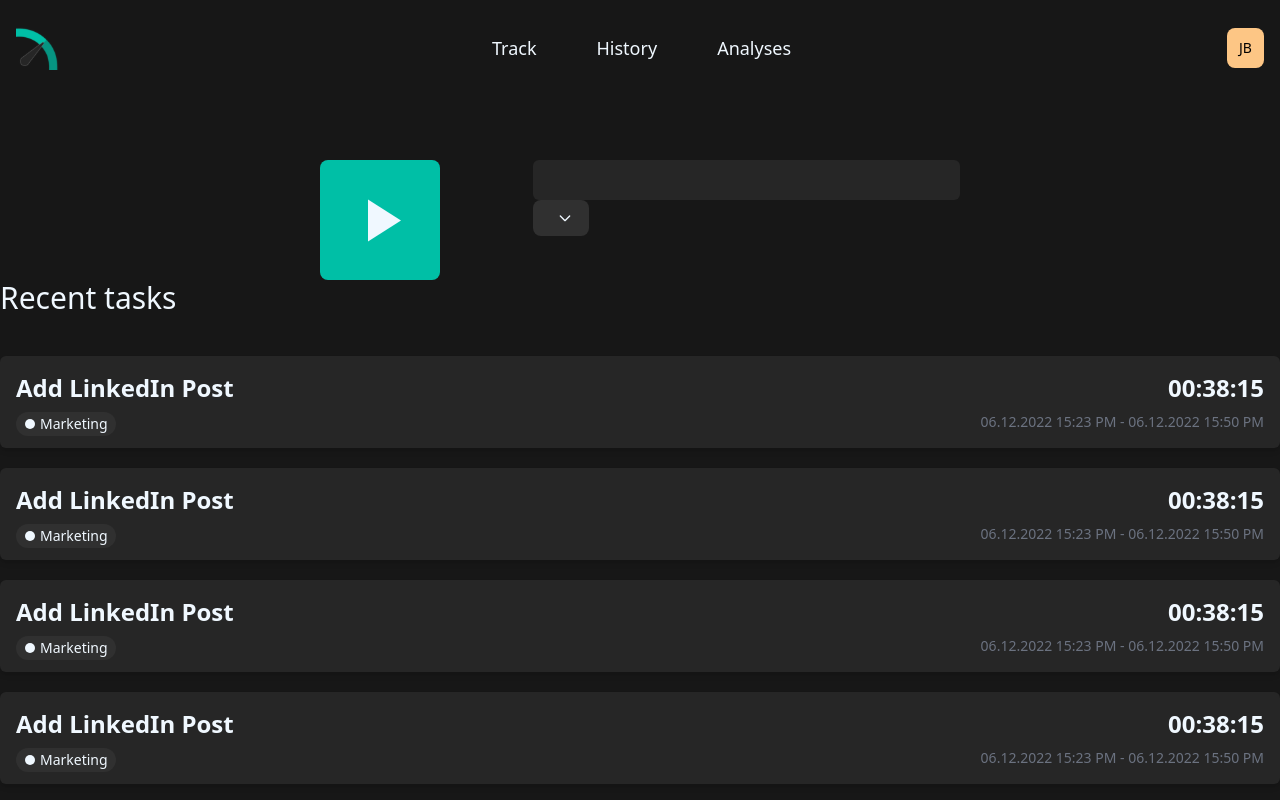
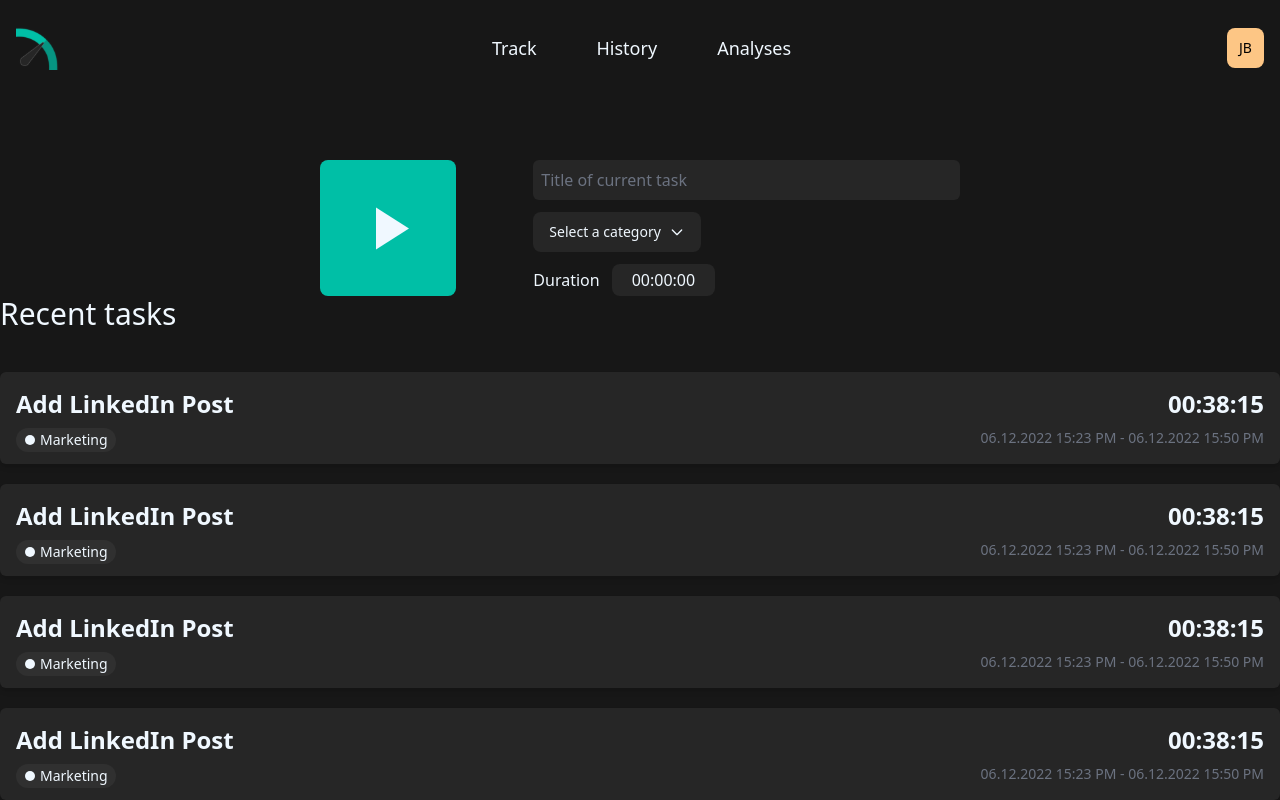
Before and after one commit to D3nn7/worktime-tracker, a Next.js app in the folder worktime-tracker-dev/: page /tracking in a window 1280 px wide. Shown: the top 800 px of the page. Built offline with nearby package versions, Linux system fonts and the light colour scheme.

Commit message:
add tracking

```diff
--- /dev/null
+++ b/worktime-tracker-dev/components/tracking/Counter.tsx
@@ -0,0 +1,41 @@
+import React, { useState, useEffect } from "react";
+
+const Counter: React.FC = () => {
+    const [seconds, setSeconds] = useState<number>(0);
+    const [minutes, setMinutes] = useState<number>(0);
+    const [hours, setHours] = useState<number>(0);
+
+    useEffect(() => {
+        const intervalId = setInterval(() => {
+            setSeconds((prevSeconds) => prevSeconds + 1);
+        }, 1000);
+
+        return () => clearInterval(intervalId);
+    }, []);
+
+    useEffect(() => {
+        if (seconds === 60) {
+            setSeconds(0);
+            setMinutes((prevMinutes) => prevMinutes + 1);
+        }
+    }, [seconds]);
+
+    useEffect(() => {
+        if (minutes === 60) {
+            setMinutes(0);
+            setHours((prevHours) => prevHours + 1);
+        }
+    }, [minutes]);
+
+    const paddedSeconds = seconds.toString().padStart(2, "0");
+    const paddedMinutes = minutes.toString().padStart(2, "0");
+    const paddedHours = hours.toString().padStart(2, "0");
+
+    return (
+        <div>
+            <div>{`${paddedHours}:${paddedMinutes}:${paddedSeconds}`}</div>
+        </div>
+    );
+};
+
+export default Counter;
--- a/worktime-tracker-dev/components/tracking/Dropdown.tsx
+++ b/worktime-tracker-dev/components/tracking/Dropdown.tsx
@@ -2,13 +2,7 @@ import { useEffect, useState } from "react";
 import { IDropdownProps as Props } from "../../lib/types/types";
 
 export default function Dropdown(props: Props) {
-    const [selection, setSelection] = useState<string>("");
-
-    useEffect(() => {
-        // get first item from props.items
-        // const firstItem = props.items[0];
-        // setSelection(firstItem);
-    }, []);
+    const [selection, setSelection] = useState<string>("Select a category");
 
     const toggleDropdown = () => {
         const dropdown = document.getElementById("idTimeBoxDropdown")!;
@@ -26,7 +20,7 @@ export default function Dropdown(props: Props) {
                 id="dropdownDefaultButton"
                 onClick={() => toggleDropdown()}
                 data-dropdown-toggle="dropdown"
-                className="bg-[#303030] hover:bg-[#404040] -4 focus:outline-none font-medium rounded-lg text-sm px-4 py-2.5 text-center inline-flex items-center"
+                className="bg-account-input hover:bg-[#303030] -4 focus:outline-none font-medium rounded-lg text-sm px-4 py-2.5 text-center inline-flex items-center"
                 type="button"
             >
                 {selection}
@@ -48,36 +42,27 @@ export default function Dropdown(props: Props) {
             </button>
             <div
                 id="idTimeBoxDropdown"
-                className="z-10 absolute hidden bg-[#303030] border-[#454545] border-2 divide-y divide-gray-100 rounded-lg shadow w-44 mt-2"
+                className="z-10 absolute hidden bg-account-input border-[#303030] border-2 divide-y divide-gray-100 rounded-lg shadow w-44 mt-2"
             >
                 <ul
                     className="py-2 text-sm text-gray-700 dark:text-gray-200"
                     aria-labelledby="dropdownDefaultButton"
                 >
-                    <li onClick={() => handleSelection("Daily")}>
+                    {props.items.map((item) => {
+                        return (
+                            <li
+                                key={item}
+                                onClick={() => handleSelection(item)}
+                            >
                                 <a
                                     href="#"
                                     className="block px-4 py-2 hover:bg-[#404040]"
                                 >
-                            Daily
+                                    {item}
                                 </a>
                             </li>
-                    <li onClick={() => handleSelection("Weekly")}>
-                        <a
-                            href="#"
-                            className="block px-4 py-2 hover:bg-[#404040]"
-                        >
-                            Weekly
-                        </a>
-                    </li>
-                    <li onClick={() => handleSelection("Monthly")}>
-                        <a
-                            href="#"
-                            className="block px-4 py-2 hover:bg-[#404040]"
-                        >
-                            Monthly
-                        </a>
-                    </li>
+                        );
+                    })}
                 </ul>
             </div>
         </div>
--- a/worktime-tracker-dev/components/tracking/Start.tsx
+++ b/worktime-tracker-dev/components/tracking/Start.tsx
@@ -1,38 +1,100 @@
 import Icon from "@mdi/react";
 import { mdiPlay } from "@mdi/js";
-import { useState } from "react";
+import { useEffect, useState } from "react";
 import Dropdown from "./Dropdown";
 
 export default function Start() {
-    const [inputValue, setInputValue] = useState("");
+    const [inputValue, setInputValue] = useState<string>("");
+    const [duration, setDuration] = useState<string>("00:00:00");
+    const [select, setSelect] = useState<string>("Select a category");
+    const [isTracking, setIsTracking] = useState<boolean>(false);
+    const categories = [
+        "Development",
+        "Design",
+        "Marketing",
+        "Finance",
+        "Testing",
+        "Learning",
+        "Fun",
+        "Untracked",
+        "Personal",
+    ];
+
+    // update state when set duration is called
+    useEffect(() => {
+        counter();
+    }, [isTracking]);
+
+    const handleStart = () => {
+        checkFieldsToStartTracking();
+    };
+
+    const checkFieldsToStartTracking = () => {
+        if (inputValue !== "" || select !== "Select a category") {
+            startTracking();
+        } else {
+            // TODO: Add info dialog
+            alert("Please fill in all fields");
+        }
+    };
+
+    const startTracking = () => {
+        setIsTracking(true);
+        counter();
+    };
+
+    // counter function to count up the duration
+    const counter = () => {
+        let seconds = 0;
+        let minutes = 0;
+        let hours = 0;
+
+        while (isTracking) {
+            seconds++;
+            if (seconds === 60) {
+                seconds = 0;
+                minutes++;
+            }
+            if (minutes === 60) {
+                minutes = 0;
+                hours++;
+            }
+            setDuration(
+                `${hours.toString().padStart(2, "0")}:${minutes
+                    .toString()
+                    .padStart(2, "0")}:${seconds.toString().padStart(2, "0")}`
+            );
+        }
+    };
+
     return (
-        // <div className="w-full flex flex-col place-items-center pb-20">
-        //     <div className="flex flex-row place-items-center space-x-5">
-        //         <button className="p-6 bg-cyan-base rounded-lg">
-        //             <Icon path={mdiPlay} size={3} />
-        //         </button>
-        //         <div className="flex flex-col">
-
-        //         </div>
-        //     </div>
-        // </div>
         <div className="grid grid-flow-row grid-cols-12">
             <div className="col-start-4 col-end-4 ">
-                <button className=" p-6  bg-cyan-base flex mx-auto rounded-lg">
+                <button
+                    onClick={handleStart}
+                    className=" p-8  bg-cyan-base flex mx-auto rounded-lg "
+                >
                     <Icon path={mdiPlay} size={3} />
                 </button>
             </div>
-            <div className="grid-flow-col col-start-6 col-end-10">
+            <div className="grid-flow-col col-start-6 col-end-10 space-y-3">
                 <input
                     type={"text"}
                     value={inputValue}
+                    placeholder="Title of current task"
                     onChange={(event: any) => {
                         setInputValue(event.target.value);
                     }}
                     className="bg-account-input h-10 w-full pl-2 rounded-md focus:ring-0  border-0 outline-none"
                     required={true}
                 />
-                <Dropdown key={inputValue} />
+                <Dropdown key={inputValue} items={categories} />
+                <div className="flex flex-row place-items-center">
+                    <span className="pr-3">Duration</span>
+                    <span className="px-5 py-1 bg-account-input rounded-lg">
+                        {duration}
+                    </span>
+                </div>
             </div>
         </div>
     );
```
Lines whose indentation alone changed are shown as unchanged.
